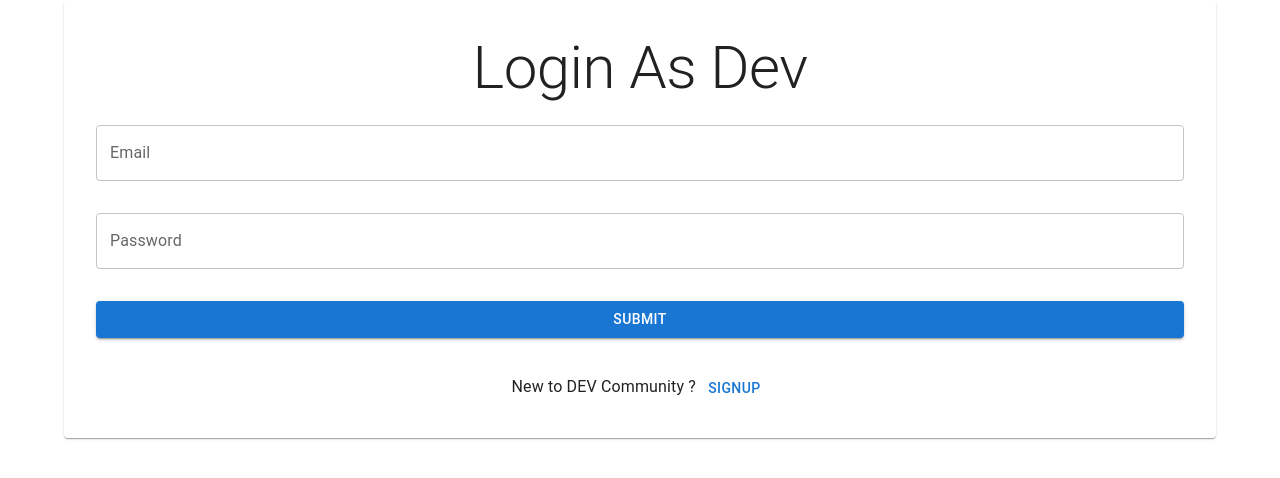
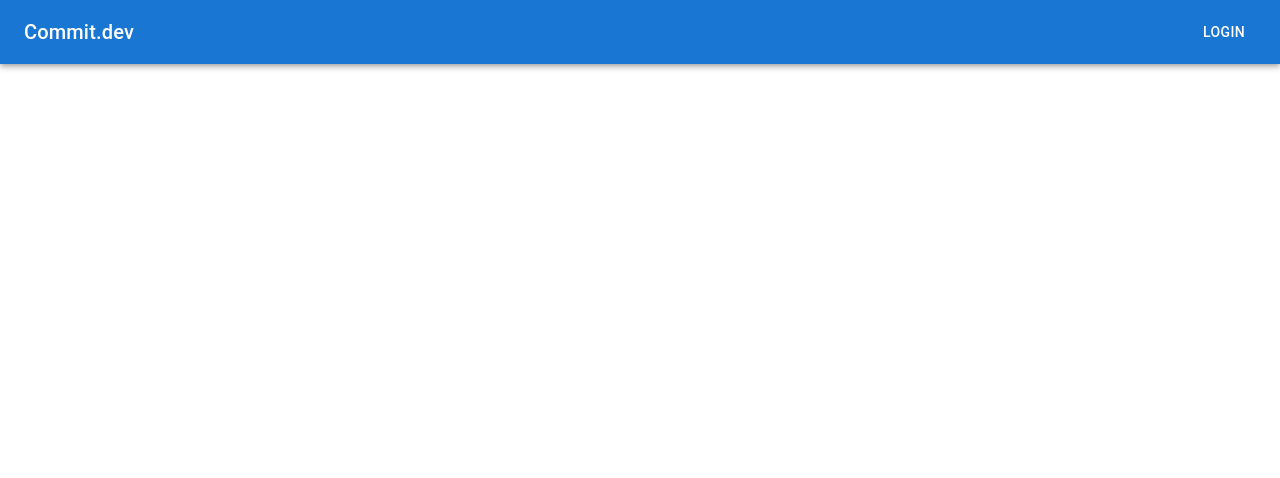
Before and after one commit to mr-developer01/dev-connect-frontend-v2, a React (Vite) app: page / in a window 1280 px wide. Shown: the top 478 px of the page. Built offline with nearby package versions, Linux system fonts and the light colour scheme.

Commit message:
add form modal

```diff
--- a/src/App.tsx
+++ b/src/App.tsx
@@ -1,13 +1,17 @@
 import { Container, CssBaseline } from "@mui/material";
-import AuthForm from "./components/core/AuthForm";
+import ButtonAppBar from "./components/ui/ButtonAppBar";
+import BasicModal from "./components/ui/BasicModal";
+import { useState } from "react";
 
 const App = () => {
+  const [open, setOpen] = useState(false);
+
   return (
     <>
       <CssBaseline />
-      <Container>
-        <AuthForm />
-      </Container>
+      <BasicModal open={open} setOpen={setOpen} />
+      <ButtonAppBar setOpen={setOpen} />
+      <Container>{/* <AuthForm /> */}</Container>
     </>
   );
 };
--- /dev/null
+++ b/src/components/ui/BasicModal.tsx
@@ -0,0 +1,43 @@
+import Box from "@mui/material/Box";
+import Modal from "@mui/material/Modal";
+import AuthForm from "../core/AuthForm";
+import HighlightOffIcon from "@mui/icons-material/HighlightOff";
+
+const style = {
+  position: "relative",
+  top: "50%",
+  left: "50%",
+  transform: "translate(-50%, -50%)",
+  width: "800px",
+  bgcolor: "background.paper",
+  boxShadow: 24,
+};
+
+type TBasicModal = { open: boolean; setOpen: (arg: boolean) => void };
+
+export default function BasicModal({ open, setOpen }: TBasicModal) {
+  const handleClose = () => setOpen(false);
+  return (
+    <Box>
+      <Modal
+        open={open}
+        onClose={handleClose}
+        aria-labelledby="modal-modal-title"
+        aria-describedby="modal-modal-description"
+      >
+        <Box sx={style}>
+          <HighlightOffIcon
+            sx={{
+              position: "absolute",
+              right: "2%",
+              top: "4%",
+              cursor: "pointer",
+            }}
+            onClick={() => setOpen(false)}
+          />
+          <AuthForm />
+        </Box>
+      </Modal>
+    </Box>
+  );
+}
--- /dev/null
+++ b/src/components/ui/ButtonAppBar.tsx
@@ -0,0 +1,24 @@
+import AppBar from "@mui/material/AppBar";
+import Box from "@mui/material/Box";
+import Toolbar from "@mui/material/Toolbar";
+import Typography from "@mui/material/Typography";
+import Button from "@mui/material/Button";
+
+type TButtonAppBar = { setOpen: (arg: boolean) => void };
+
+export default function ButtonAppBar({ setOpen }: TButtonAppBar) {
+  return (
+    <Box sx={{ flexGrow: 1 }}>
+      <AppBar position="static">
+        <Toolbar>
+          <Typography variant="h6" component="div" sx={{ flexGrow: 1 }}>
+            Commit.dev
+          </Typography>
+          <Button color="inherit" onClick={() => setOpen(true)}>
+            Login
+          </Button>
+        </Toolbar>
+      </AppBar>
+    </Box>
+  );
+}
```
